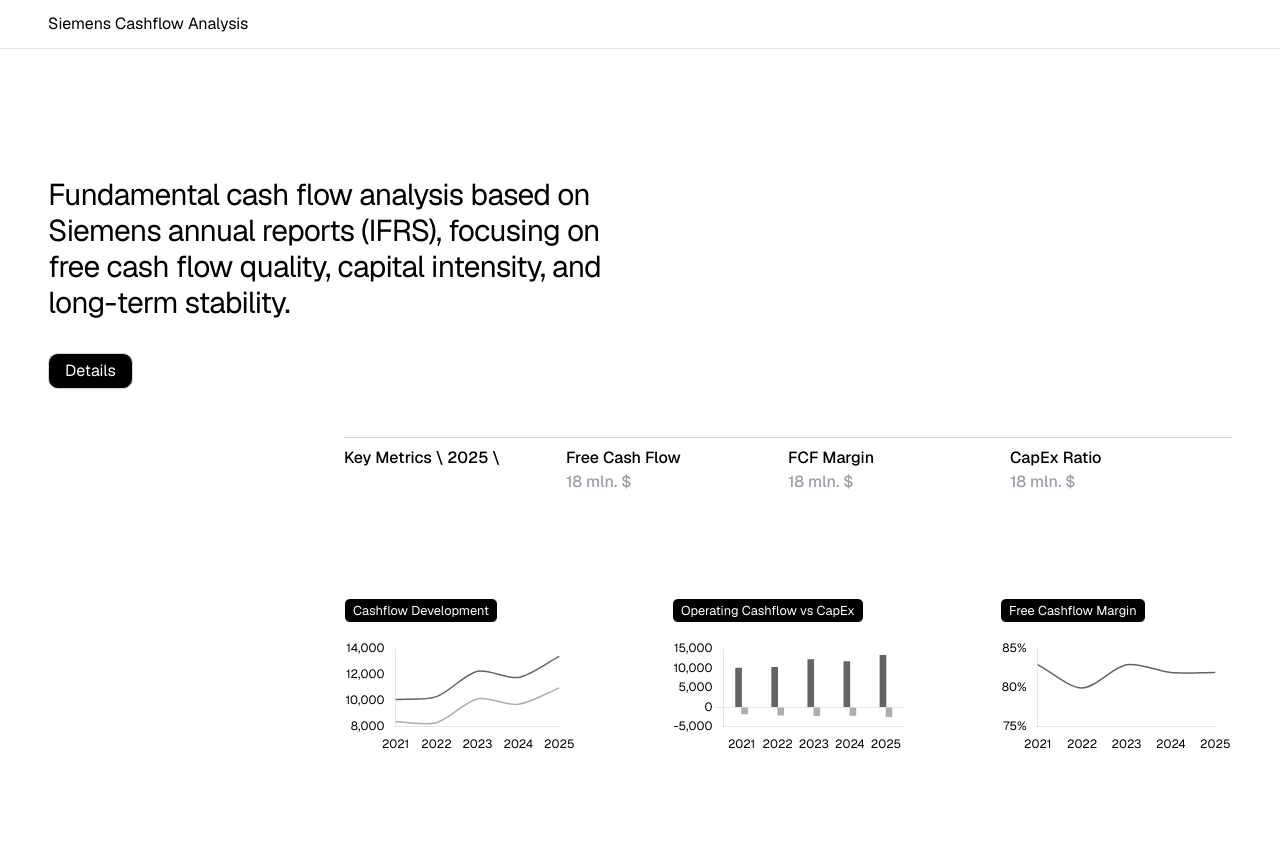
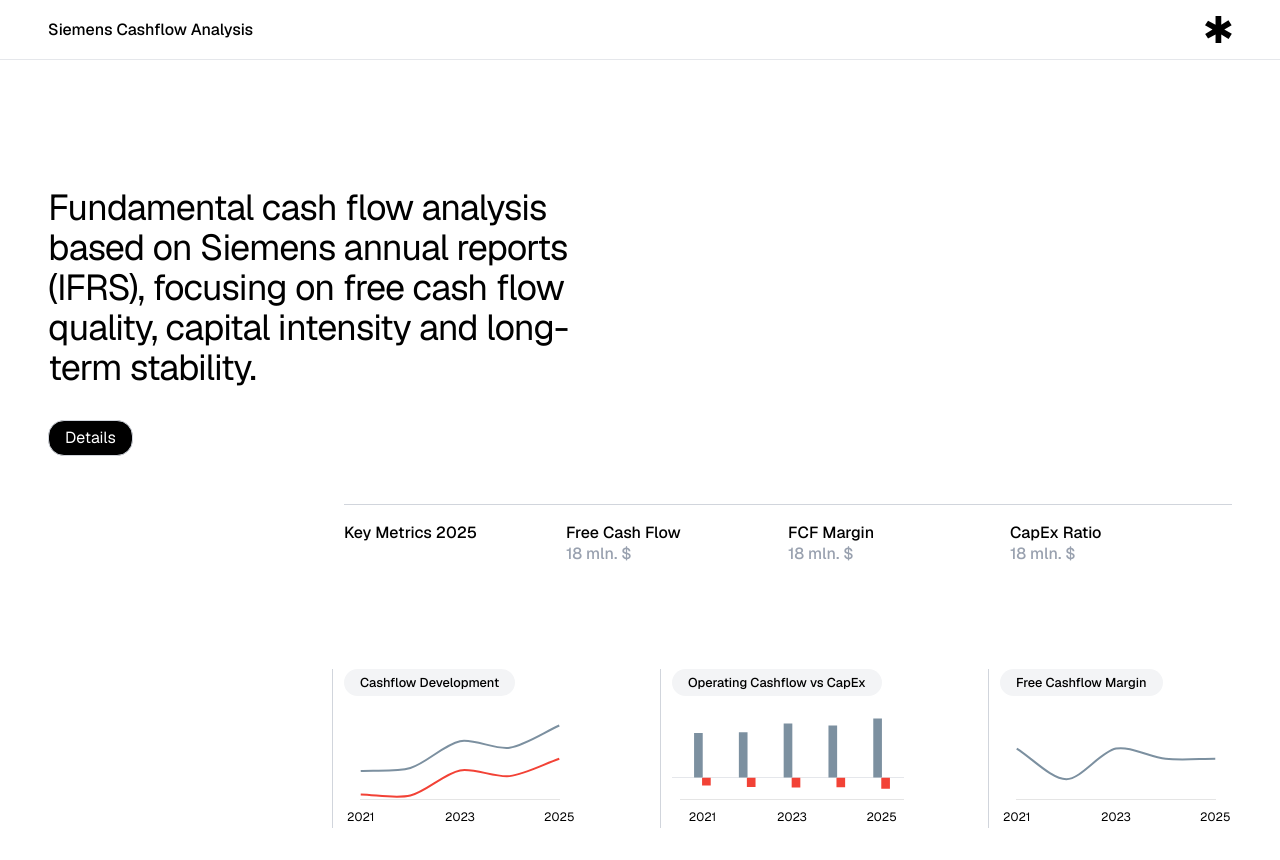
Before and after one commit to hhlitval/siemens-cashflow-analysis, a website built with Vite: page frontend/index.html in a window 1280 px wide. Before the commit the page ends 800 px from the top, so only its background shows below. Built offline with nearby package versions, Linux system fonts and the light colour scheme.

Commit message:
Complete frontend

```diff
--- a/frontend/index.html
+++ b/frontend/index.html
@@ -10,23 +10,58 @@
   </head>
   <body>
     <div class="bg-white">
-      <header class="border-b border-gray-200 px-4 md:px-12">
-        <div class="h-[60px] md:h-12 flex items-center">
-          <p>Siemens Cashflow Analysis</p>
+      <header
+        class="flex justify-between h-[60px] items-center border-b border-gray-200 px-4 md:px-12"
+      >
+        <div class="">
+          <p class="font-medium">Siemens Cashflow Analysis</p>
         </div>
+        <?xml version="1.0" encoding="UTF-8"?>
+        <svg
+          class="h-full py-4"
+          id="Layer_2"
+          data-name="Layer 2"
+          xmlns="http://www.w3.org/2000/svg"
+          viewBox="0 0 15 15.1"
+        >
+          <defs>
+            <style>
+              .cls-1 {
+                fill: none;
+              }
+            </style>
+          </defs>
+          <polygon
+            points="15 9.9 13.2 12.8 9.1 10.3 9.1 15.1 5.9 15.1 5.9 10.3 1.7 12.6 .1 10 4.2 7.5 0 5.2 1.7 2.6 5.9 4.9 5.9 0 9.1 0 9.1 4.9 13.1 2.4 14.9 5.2 10.8 7.5 15 9.9"
+          />
+          <g>
+            <line class="cls-1" x1="13.1" y1="2.4" x2="9.1" y2="4.9" />
+            <polyline class="cls-1" points="14.9 5.2 13.1 2.4 13.1 2.4" />
+            <polyline class="cls-1" points="10.8 7.5 14.9 5.2 14.9 5.2" />
+            <line class="cls-1" x1="1.7" y1="2.6" x2="5.9" y2="4.9" />
+            <polyline class="cls-1" points="0 5.2 0 5.2 1.7 2.6 1.7 2.5" />
+            <line class="cls-1" x1="4.2" y1="7.5" y2="5.2" />
+            <line class="cls-1" x1=".1" y1="10" x2="4.2" y2="7.5" />
+            <polyline class="cls-1" points="1.7 12.6 1.7 12.6 .1 10 .1 10" />
+            <line class="cls-1" x1="5.9" y1="10.3" x2="1.7" y2="12.6" />
+            <polyline class="cls-1" points="9.1 10.3 13.2 12.8 13.2 12.8" />
+            <line class="cls-1" x1="10.8" y1="7.5" x2="15" y2="9.9" />
+            <polyline class="cls-1" points="13.2 12.8 15 9.9 15 9.9" />
+          </g>
+        </svg>
       </header>
 
       <section class="px-4 py-8 md:px-12">
         <div class="empty-block md:h-24 h-12"></div>
-        <h1 class="text-2xl md:text-3xl md:w-1/2 tracking-tight">
+        <h1 class="text-2xl md:text-4xl md:w-1/2 tracking-tight">
           Fundamental cash flow analysis based on Siemens annual reports (IFRS),
-          focusing on free cash flow quality, capital intensity, and long-term
+          focusing on free cash flow quality, capital intensity and long-term
           stability.
         </h1>
         <div class="flex gap-4">
           <button
             id="openDetails"
-            class="leading-none text-fluid-body-small bg-black text-white cursor-pointer border border-gray-300 flex justify-center items-center w-fit mt-8 rounded-[10px] h-9 px-4"
+            class="leading-none text-fluid-body-small bg-black text-white cursor-pointer border border-gray-300 flex justify-center items-center w-fit mt-8 rounded-2xl h-9 px-4"
           >
             Details
           </button>
@@ -35,9 +70,9 @@
           class="md:ml-auto mt-12 mb-24 overflow-hidden md:w-3/4 self-end font-medium"
         >
           <div class="translate-x-0 opacity-100 w-full h-px bg-gray-300"></div>
-          <div class="grid grid-cols-4 md:pt-[8px]">
+          <div class="grid grid-cols-4 md:pt-[18px] leading-[1.3]">
             <div class="pb-3 md:pb-0">
-              <p class="text-fluid-body-small">Key Metrics \ 2025 \</p>
+              <p class="text-fluid-body-small">Key Metrics 2025</p>
             </div>
             <div class="grid grid-cols-3 col-span-3">
               <div class="">
@@ -57,28 +92,34 @@
         </div>
         <div class="md:ml-auto md:w-3/4 self-end">
           <div class="grid grid-cols-3 md:pt-[8px] gap-24">
-            <div>
-              <h2
-                class="text-[0.8rem] bg-black text-white border w-fit rounded-md px-2 py-0.5 mb-4 medium:mb-0"
+            <div
+              class="md:flex flex-col relative md:before:absolute md:before:left-0 md:before:top-0 md:before:bottom-0 md:before:bg-gray-300 md:before:h-full md:before:w-px md:before:-translate-x-3"
+            >
+              <p
+                class="text-[0.8rem] font-medium bg-gray-100 w-fit rounded-2xl px-4 py-1 mb-4 medium:mb-0"
               >
                 Cashflow Development
-              </h2>
+              </p>
               <canvas id="cashflowChart"></canvas>
             </div>
-            <div class="">
-              <h2
-                class="text-[0.8rem] bg-black text-white border w-fit rounded-md px-2 py-0.5 mb-4 medium:mb-0"
+            <div
+              class="md:flex flex-col relative md:before:absolute md:before:left-0 md:before:top-0 md:before:bottom-0 md:before:bg-gray-300 md:before:h-full md:before:w-px md:before:-translate-x-3"
+            >
+              <p
+                class="text-[0.8rem] font-medium bg-gray-100 w-fit rounded-2xl px-4 py-1 mb-4 medium:mb-0"
               >
                 Operating Cashflow vs CapEx
-              </h2>
+              </p>
               <canvas id="capexChart"></canvas>
             </div>
-            <div class="">
-              <h2
-                class="text-[0.8rem] bg-black text-white border w-fit rounded-md px-2 py-0.5 mb-4 medium:mb-0"
+            <div
+              class="md:flex flex-col relative md:before:absolute md:before:left-0 md:before:top-0 md:before:bottom-0 md:before:bg-gray-300 md:before:h-full md:before:w-px md:before:-translate-x-3"
+            >
+              <p
+                class="text-[0.8rem] font-medium bg-gray-100 text-w w-fit rounded-2xl px-4 py-1 mb-4 medium:mb-0"
               >
                 Free Cashflow Margin
-              </h2>
+              </p>
               <canvas id="marginChart"></canvas>
             </div>
           </div>
@@ -138,7 +179,6 @@
         </div>
       </div>
     </div>
-    <!-- #519872 -->
     <script type="module" src="src/main.js"></script>
     <script src="src/charts.js" defer></script>
   </body>
--- a/frontend/src/charts.js
+++ b/frontend/src/charts.js
@@ -3,6 +3,8 @@
 const operatingCashflow = [10109, 10325, 12293, 11814, 13448];
 const capex = [-1730, -2021, -2146, -2088, -2445];
 const freeCashflow = [8379, 8304, 10146, 9726, 11004];
+const mainColor = '#7C90A0';
+const supportColor = '#F24236';
 
 const fcfMargin = freeCashflow.map((fcf, i) =>
   (fcf / operatingCashflow[i]).toFixed(2)
@@ -21,19 +23,19 @@
       {
         label: 'Operating Cashflow',
         data: operatingCashflow,
-        borderColor: '#626562',
+        borderColor: `${mainColor}`,
         tension: 0.3,
       },
       {
         label: 'Free Cashflow',
         data: freeCashflow,
-        borderColor: '#A9B0AF',
+        borderColor: `${supportColor}`,
         tension: 0.3,
       },
     ],
   },
   options: {
-    borderWidth: 1.5,
+    borderWidth: 2,
     pointStyle: false,
     plugins: {
       legend: {
@@ -43,12 +45,15 @@
     scales: {
       x: {
         grid: { display: false },
-      },
-      y: {
-        grid: { display: false },
         ticks: {
           maxTicksLimit: 4,
         },
+      },
+      y: {
+        display: true,
+        ticks: { display: false },
+        border: { display: false },
+        grid: { display: false },
       },
     },
   },
@@ -62,14 +67,14 @@
       {
         label: 'Operating Cashflow',
         data: operatingCashflow,
-        backgroundColor: '#626562',
-        barThickness: 6,
+        backgroundColor: `${mainColor}`,
+        barThickness: 8,
       },
       {
         label: 'CapEx',
         data: capex,
-        backgroundColor: '#A9B0AF',
-        barThickness: 6,
+        backgroundColor: `${supportColor}`,
+        barThickness: 8,
       },
     ],
   },
@@ -77,19 +82,21 @@
     plugins: { legend: { display: false } },
     scales: {
       y: {
+        display: true,
+        ticks: { display: false },
+        border: { display: false },
         grid: {
-          color: (context) => {
-            if (context.tick.value === 0) {
-              return '#e5e7eb';
-            }
-            return 'transparent';
-          },
-        },
-        ticks: {
-          maxTicksLimit: 6,
+          drawBorder: false,
+          color: (ctx) => (ctx.tick.value === 0 ? '#e5e7eb' : 'transparent'),
+          lineWidth: (ctx) => (ctx.tick.value === 0 ? 1 : 0),
         },
       },
-      x: { grid: { display: false } },
+      x: {
+        grid: { display: false },
+        ticks: {
+          maxTicksLimit: 4,
+        },
+      },
     },
   },
 });
@@ -102,7 +109,7 @@
       {
         label: 'FCF Margin',
         data: fcfMargin,
-        borderColor: '#626562',
+        borderColor: `${mainColor}`,
         tension: 0.3,
         fill: false,
       },
@@ -110,16 +117,25 @@
   },
   options: {
     pointStyle: false,
-    borderWidth: 1.5,
+    borderWidth: 2,
     plugins: { legend: { display: false } },
     scales: {
-      x: { grid: { display: false } },
-      y: {
-        suggestedMin: 0.75,
+      x: {
+        grid: { display: false },
         ticks: {
           maxTicksLimit: 4,
-          callback: (value) => `${Math.round(value * 100)}%`,
         },
+      },
+      y: {
+        display: true,
+        ticks: { display: false },
+        border: { display: false },
+        suggestedMin: 0.79,
+        suggestedMax: 0.85,
+        // ticks: {
+        //   maxTicksLimit: 4,
+        //   callback: (value) => `${Math.round(value * 100)}%`,
+        // },
         grid: { display: false },
       },
     },
```
